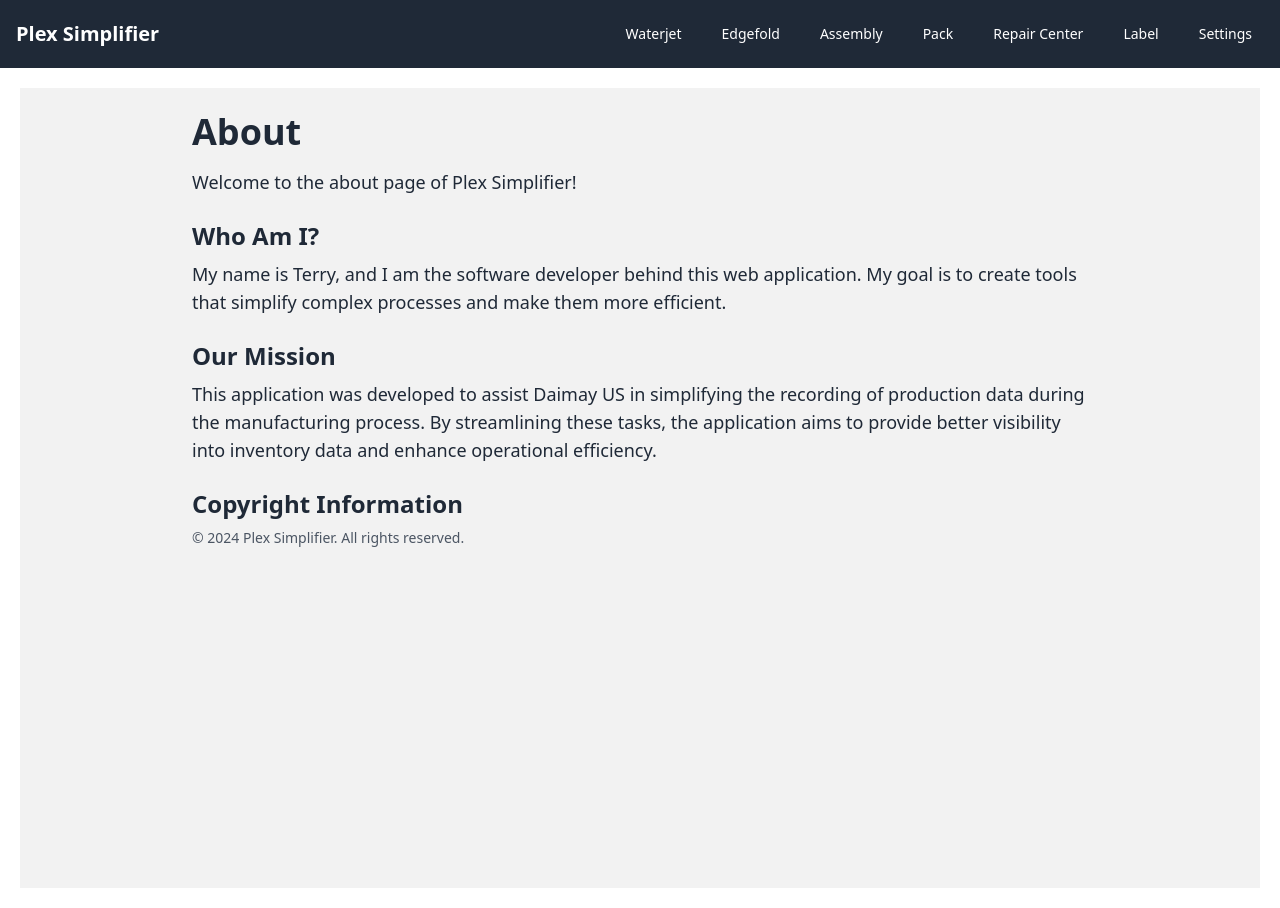
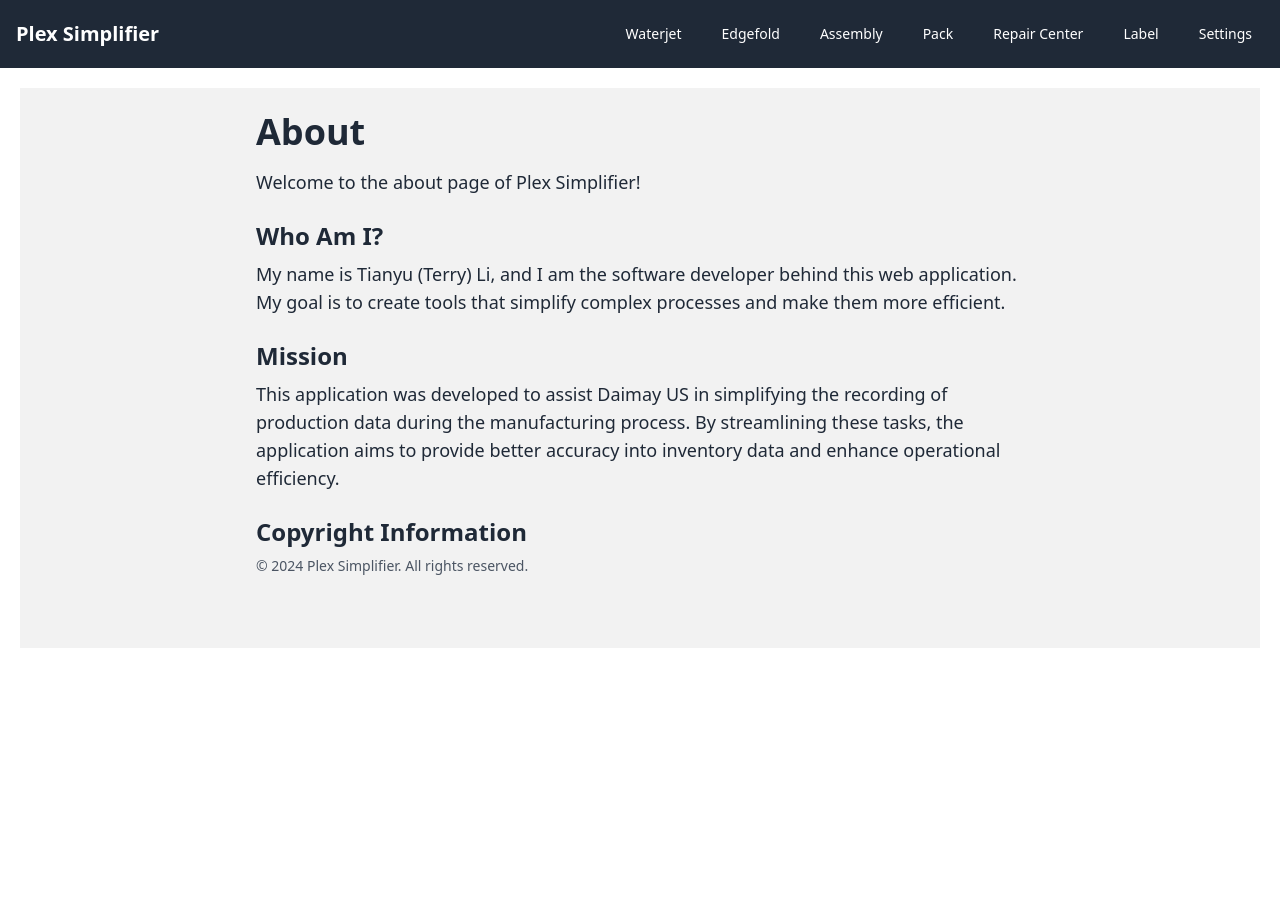
Before and after one commit to terryli-vt/plex-production-simplifier, a React (Vite) app in the folder client/: page /about in a window 1280 px wide. After the commit the page ends 800 px from the top, so only its background shows below. Built offline with nearby package versions, Linux system fonts and the light colour scheme.

Commit message:
Added NotFound Page

```diff
--- a/client/src/App.tsx
+++ b/client/src/App.tsx
@@ -12,6 +12,7 @@
 import Label from "./pages/Label";
 import BOM from "./pages/BOM";
 import About from "./pages/About";
+import NotFound from "./pages/NotFound";
 
 const App: React.FC = () => {
   return (
@@ -29,6 +30,7 @@
           <Route path="/label" element={<Label />} />
           <Route path="/bom" element={<BOM />} />
           <Route path="/about" element={<About />} />
+          <Route path="*" element={<NotFound />} /> {/* Catch-all route */}
         </Routes>
       </div>
     </Router>
--- a/client/src/pages/About.tsx
+++ b/client/src/pages/About.tsx
@@ -2,24 +2,24 @@
 
 const About: React.FC = () => {
   return (
-    <div className="p-6 bg-base-200 min-h-screen">
-      <div className="max-w-4xl mx-auto">
+    <div className="p-6 bg-base-200 min-h-[70vh]">
+      <div className="max-w-3xl mx-auto">
         <h1 className="text-4xl font-bold mb-4">About</h1>
         <p className="text-lg mb-6">
           Welcome to the about page of Plex Simplifier!
         </p>
         <h2 className="text-2xl font-semibold mt-6">Who Am I?</h2>
         <p className="text-lg mt-2">
-          My name is Terry, and I am the software developer behind this web
-          application. My goal is to create tools that simplify complex
+          My name is Tianyu (Terry) Li, and I am the software developer behind
+          this web application. My goal is to create tools that simplify complex
           processes and make them more efficient.
         </p>
-        <h2 className="text-2xl font-semibold mt-6">Our Mission</h2>
+        <h2 className="text-2xl font-semibold mt-6">Mission</h2>
         <p className="text-lg mt-2">
           This application was developed to assist Daimay US in simplifying the
           recording of production data during the manufacturing process. By
           streamlining these tasks, the application aims to provide better
-          visibility into inventory data and enhance operational efficiency.
+          accuracy into inventory data and enhance operational efficiency.
         </p>
         <h2 className="text-2xl font-semibold mt-6">Copyright Information</h2>
         <p className="text-sm text-gray-600 mt-2">
--- a/client/src/pages/Home.tsx
+++ b/client/src/pages/Home.tsx
@@ -72,7 +72,14 @@
             href="mailto:Tianyu.Li@daimayus.com"
           >
             Tianyu.Li@daimayus.com
-          </a>
+          </a>{" "}
+          |{" "}
+          <Link
+            to="/about"
+            className="font-medium text-blue-600 dark:text-blue-500 hover:underline"
+          >
+            About Page
+          </Link>
         </p>
       </div>
     </div>
--- /dev/null
+++ b/client/src/pages/NotFound.tsx
@@ -0,0 +1,23 @@
+import React from "react";
+import { Link } from "react-router-dom";
+
+const NotFound: React.FC = () => {
+  return (
+    <div className="flex items-center justify-center min-h-[85vh] bg-base-200">
+      <div className="text-center">
+        <h1 className="text-6xl font-bold text-error mb-4">404</h1>
+        <p className="text-lg mb-6">
+          Oops! The page you're looking for doesn't exist.
+        </p>
+        <Link
+          to="/"
+          className="py-2 px-4 bg-blue-500 hover:bg-blue-600 text-white rounded-md transition duration-300"
+        >
+          Go Home
+        </Link>
+      </div>
+    </div>
+  );
+};
+
+export default NotFound;
```
